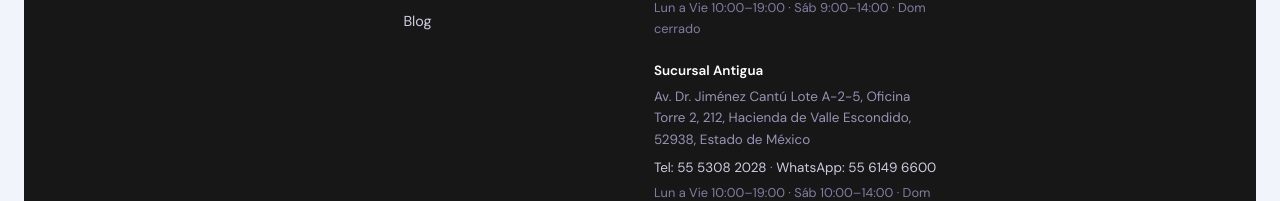
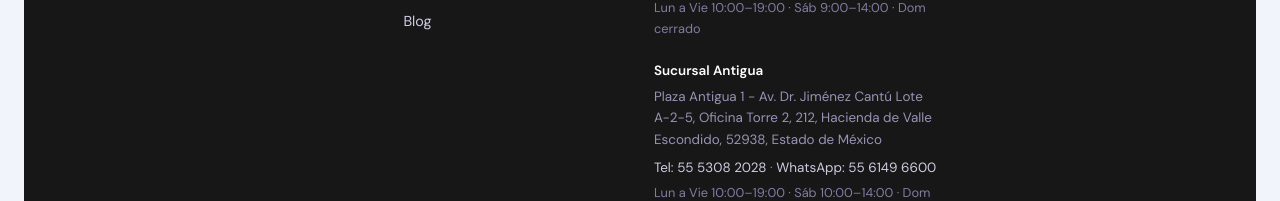
Before and after one commit to gioventumx/website, a Next.js app: page /estetica in a window 1280 px wide. Shown: the part 6594-6795 px from the top of the page. Built offline with nearby package versions, Linux system fonts and the light colour scheme.

Commit message:
fix(antigua): agrega Plaza Antigua 1 a la dirección
- Dirección de Antigua con 'Plaza Antigua 1' al inicio en modal, footer y schema
- Link de Maps, CP, localidad y geo sin cambios

```diff
--- a/src/data/booking.ts
+++ b/src/data/booking.ts
@@ -102,7 +102,7 @@ export const bookingBranches: Record<BranchKey, BranchConfig> = {
   antigua: {
     name: "Gioventù Plaza Antigua",
     address:
-      "Plaza Antigua 1, Av. Dr. Jiménez Cantú 212, Hacienda de Valle Escondido, 52938, Estado de México.",
+      "Plaza Antigua 1 - Av. Dr. Jiménez Cantú Lote A-2-5, Oficina Torre 2, 212, Hacienda de Valle Escondido, 52938, Estado de México",
     hours: "Lun–Vie 10:30–19:30 · Sáb 10:30–15:30",
     wa: "525561496600",
   },
--- a/src/data/site.ts
+++ b/src/data/site.ts
@@ -38,7 +38,7 @@ export const site = {
       phone: "55 5308 2028",
       whatsapp: "55 6149 6600",
       address:
-        "Av. Dr. Jiménez Cantú Lote A-2-5, Oficina Torre 2, 212, Hacienda de Valle Escondido, 52938, Estado de México",
+        "Plaza Antigua 1 - Av. Dr. Jiménez Cantú Lote A-2-5, Oficina Torre 2, 212, Hacienda de Valle Escondido, 52938, Estado de México",
       locality: "Atizapán de Zaragoza",
       postalCode: "52938",
       mapsUrl: "https://maps.app.goo.gl/nWJNj8796ijjmGjJ8",
```
